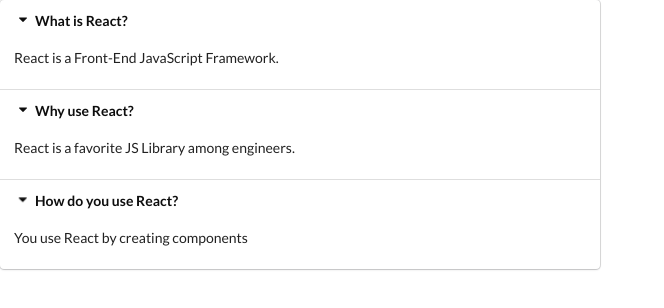
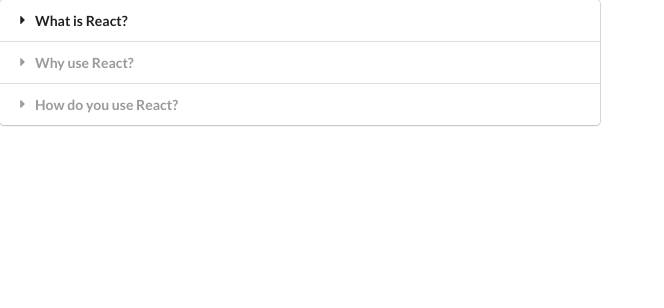
Before and after one commit to locaulker/widgets, a React (Create React App) app: page / in a window 1280 px wide. Shown: the top 308 px of the page, without its empty margins (0-664 px from the left). Built offline with nearby package versions, Linux system fonts and the light colour scheme.

Commit message:
end accordion widget / understanding useState

```diff
--- a/package.json
+++ b/package.json
@@ -6,8 +6,8 @@
     "@testing-library/jest-dom": "^5.16.5",
     "@testing-library/react": "^13.3.0",
     "@testing-library/user-event": "^13.5.0",
-    "react": "^18.2.0",
-    "react-dom": "^18.2.0",
+    "react": "^17.0.2",
+    "react-dom": "^17.0.2",
     "react-scripts": "5.0.1",
     "web-vitals": "^2.1.4"
   },
--- a/src/components/Accordion.js
+++ b/src/components/Accordion.js
@@ -1,14 +1,22 @@
-import React from "react"
+import React, { useState } from "react"
 
 const Accordion = ({ items }) => {
-  const renderedItems = items.map(item => {
+  const [activeIndex, setActiveIndex] = useState(null)
+
+  const onTitleClick = index => {
+    setActiveIndex(index)
+  }
+
+  const renderedItems = items.map((item, index) => {
+    const active = index === activeIndex ? "active" : ""
+
     return (
       <React.Fragment key={item.title}>
-        <div className="title active">
+        <div className={`title ${active}`} onClick={() => onTitleClick(index)}>
           <i className="dropdown icon"></i>
           {item.title}
         </div>
-        <div className="content active">
+        <div className={`content ${active}`}>
           <p>{item.content}</p>
         </div>
       </React.Fragment>
```
Also changed, not shown: 1 other file (tests, documents, lock files or other folders).
